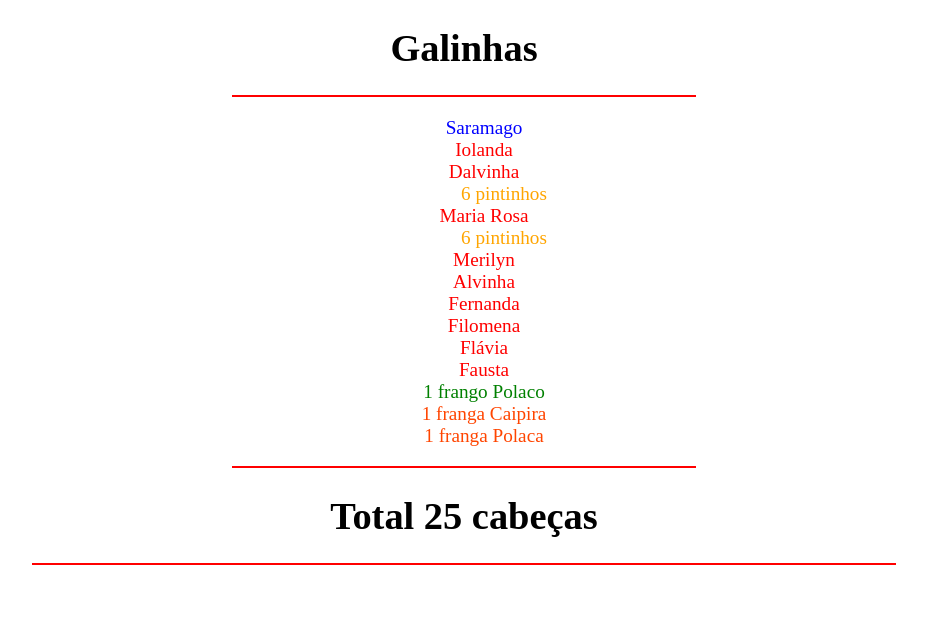
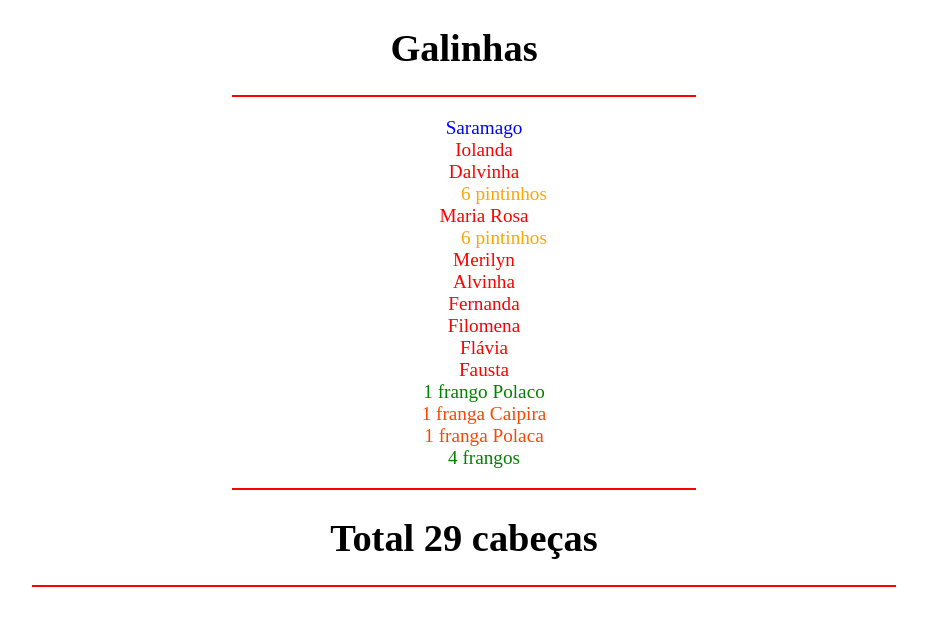
Before and after one commit to HumbertoEliaSoares01/BichosDeCasa, a plain HTML site: page Galinhas/index.html in a window 1280 px wide. Shown: the whole page, without its empty margins (176-1103 px from the left). Drawn offline with Linux system fonts and the light colour scheme.

Commit message:
Update index.html

```diff
--- a/Galinhas/index.html
+++ b/Galinhas/index.html
@@ -56,9 +56,10 @@
             <li class="frango">1 frango Polaco</li>
             <li class="franga">1 franga Caipira</li>
             <li class="franga">1 franga Polaca</li>
+            <li class="frango">4 frangos</li>
         </ul>
         <footer>
-            <h1>Total 25 cabeças</h1>
+            <h1>Total 29 cabeças</h1>
             </body>
         </footer>
     </main>
```
